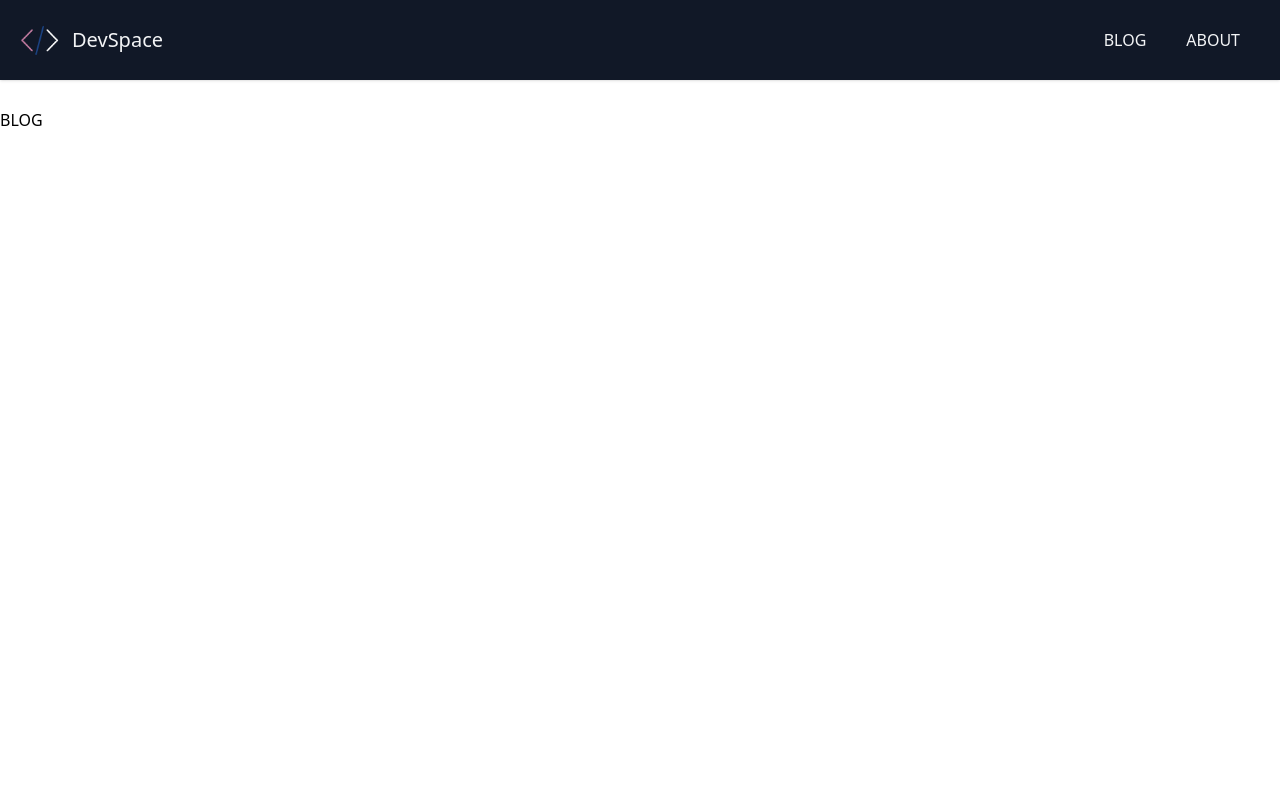
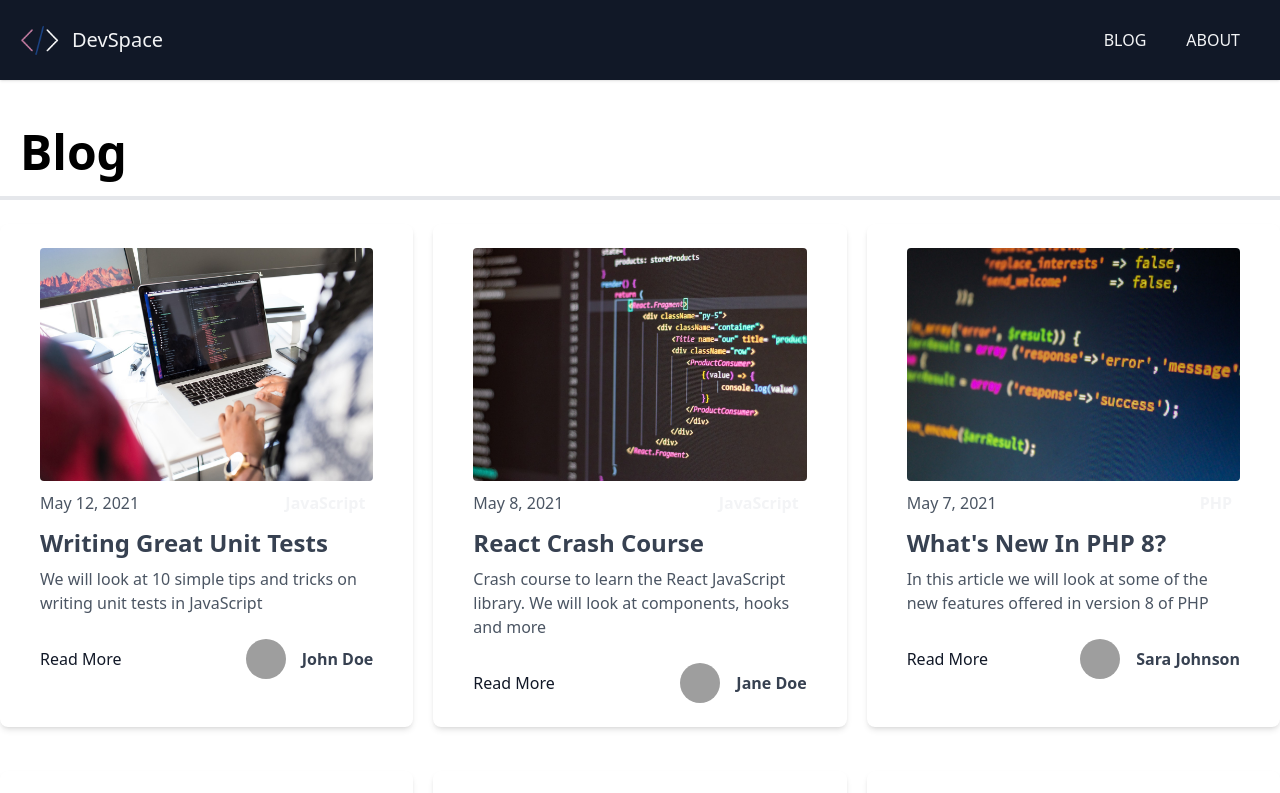
Before and after one commit to EnricoGiovanno8/YummyCorp-NextJS-DevSpace-Blog, a Next.js app: page /blog in a window 1280 px wide. Shown: the top 793 px of the page. Built offline with nearby package versions, Linux system fonts and the light colour scheme; grey boxes are pictures that could not be loaded.

Commit message:
Category Label Component Done

```diff
--- /dev/null
+++ b/components/CategoryLabel.js
@@ -0,0 +1,18 @@
+import Link from "next/link"
+
+export default function CategoryLabel({ children }) {
+    const colorKey = {
+        JavaScript: 'yellow',
+        CSS: 'blue',
+        Python: 'green',
+        PHP: 'purple',
+        Ruby: 'red'
+    }
+    return (
+        <div className={`px-2 py-1 bg-${colorKey[children]}-600 text-gray-100 font-bold rounded`}>
+            <Link href={`/blog/category/${children.toLowerCase()}`}>
+                {children}
+            </Link>
+        </div>
+    )
+}
--- a/components/Post.js
+++ b/components/Post.js
@@ -1,6 +1,7 @@
 import Image from "next/image"
 import Link from "next/link"
 import { useRouter } from "next/router"
+import CategoryLabel from "./CategoryLabel"
 
 export default function Post({ post }) {
     const router = useRouter()
@@ -17,11 +18,11 @@
                 <span className="font-light text-gray-600">
                     {post.frontmatter.date}
                 </span>
-                <div>{post.frontmatter.category}</div>
+                <CategoryLabel>{post.frontmatter.category}</CategoryLabel>
             </div>
 
             <div className="mt-2">
-                <Link href=''>
+                <Link href='#'>
                     <a className="text-2xl text-gray-700 font-bold hover:underline" onClick={blogPage}>
                         {post.frontmatter.title}
                     </a>
@@ -30,7 +31,7 @@
             </div>
 
             <div className="flex justify-between items-center mt-6">
-                <Link href=''>
+                <Link href='#'>
                     <a className="text-gray-900 hover:text-blue-600" onClick={blogPage}>
                         Read More
                     </a>
--- a/pages/blog/index.js
+++ b/pages/blog/index.js
@@ -1,9 +1,48 @@
+import fs from 'fs'
+import path from 'path'
+import matter from 'gray-matter'
+import Link from 'next/link';
 import Layout from "../../components/Layout";
+import Post from '../../components/Post';
+import { sortByDate } from '../../utils'
 
-export default function BlogPage() {
-    return (
-        <Layout>
-            <h1>BLOG</h1>
-        </Layout>
+export default function BlogPage({ posts }) {
+  return (
+    <Layout>
+      <h1 className='text-5xl border-b-4 p-5 font-bold'>Blog</h1>
+
+      <div className='grid md:grid-cols-2 lg:grid-cols-3 gap-5'>
+        {posts.map((post, index) => (
+          <Post key={index} post={post} />
+        ))}
+      </div>
+    </Layout>
+  )
+}
+
+
+export async function getStaticProps() {
+  const files = fs.readdirSync(path.join('posts'))
+
+  const posts = files.map((filename) => {
+    const slug = filename.replace('.md', '')
+
+    const markdownWithMeta = fs.readFileSync(
+      path.join('posts', filename),
+      'utf-8'
     )
+
+    const { data: frontmatter } = matter(markdownWithMeta)
+
+    return {
+      slug,
+      frontmatter
+    }
+  })
+
+  return {
+    props: {
+      posts: posts.sort(sortByDate)
+    }
+  }
 }
```
